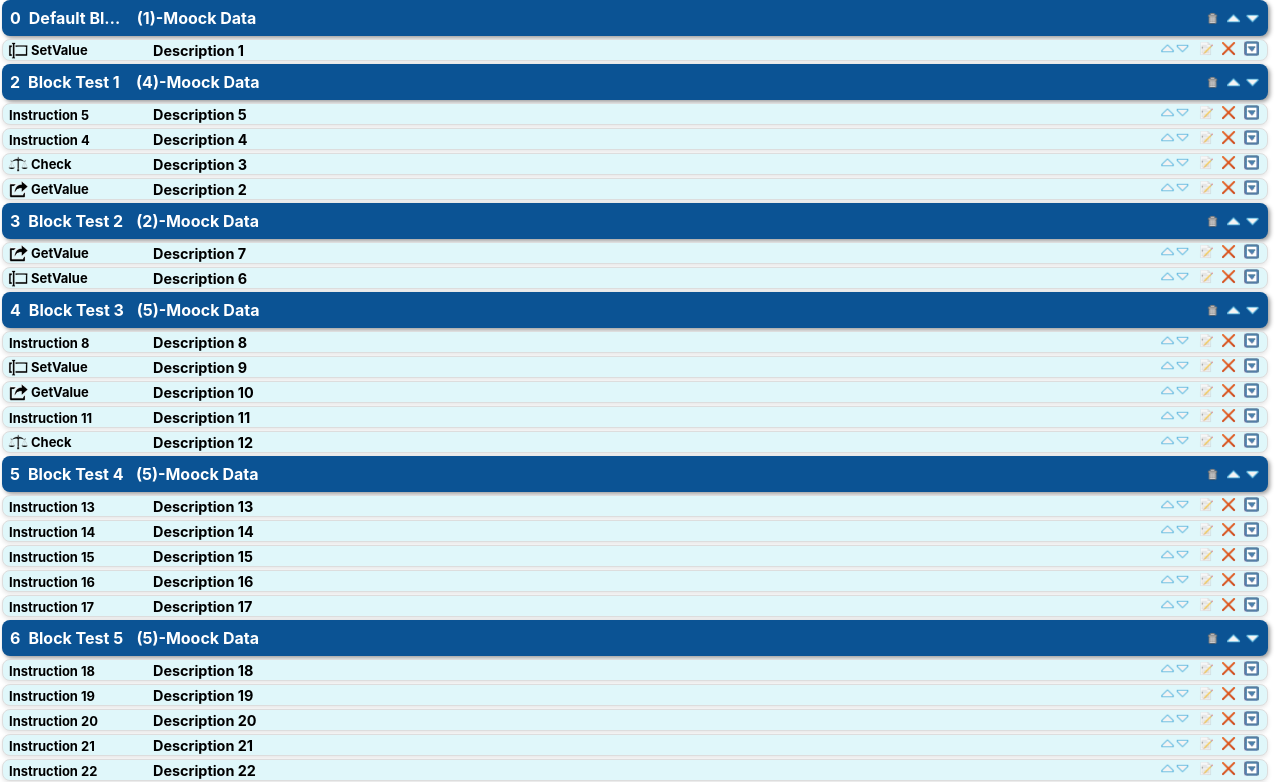
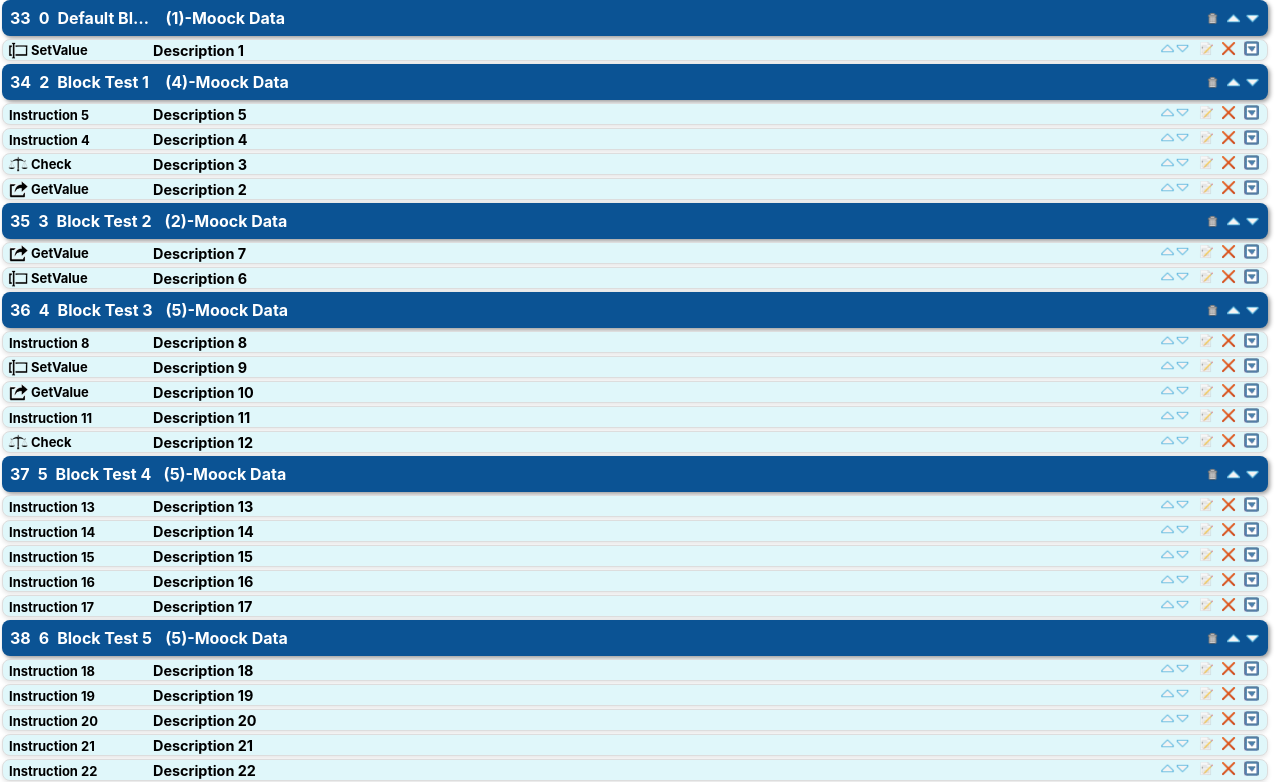
Before and after one commit to OsvaldoMartini/ar-react-ts-grid, a React (Create React App) app: page / in a window 1280 px wide. Shown: the top 782 px of the page. Built offline with nearby package versions, Linux system fonts and the light colour scheme; no server answers.

Commit message:
updartes

```diff
--- a/src/components/GridItem.tsx
+++ b/src/components/GridItem.tsx
@@ -358,7 +358,8 @@ const GridItem: React.FC<GridItemProps> = ({ data }) => {
   const handleSplitComponent = (
     instructionId: number,
     groupedData: { [blockId: string]: { blockName: string; instructions: BlockLoopInstructionLoadDTO[] } },
-    setGroupedData: (data: { [blockId: string]: { blockName: string; instructions: BlockLoopInstructionLoadDTO[] } }) => void
+    setGroupedData: (data: { [blockId: string]: { blockName: string; instructions: BlockLoopInstructionLoadDTO[] } }) => void,
+    instructionsData: BlockLoopInstructionLoadDTO[]
   ) => {
     // Find the block and instruction related to the instructionId
     const blockToSplit = Object.values(groupedData).find((blockData) =>
@@ -387,7 +388,10 @@ const GridItem: React.FC<GridItemProps> = ({ data }) => {
     }
 
     // Create a new block with subsequent instructions, preserving the crescent order
-    const newBlockId = Date.now(); // Generate a unique block ID
+    // Find the maximum blockId from the entire instructionsData
+    const maxBlockId = Math.max(...instructionsData.map(instruction => instruction.blockId));
+    const newBlockId = maxBlockId + 1; // Generate a unique block ID
+
     const newBlockOrderNumber = blockOrderNumber + 1; // Increment the current block's order number by 1
     // Assuming that all instructions in blockToSplit have the same botJobId
     const botJobId = blockToSplit.instructions[0]?.botJobId || null; // Retrieve botJobId from the first instruction
@@ -481,7 +485,7 @@ const GridItem: React.FC<GridItemProps> = ({ data }) => {
       };
 
       const message = {
-        type: 'BLOCKS_SPLITTED',
+        type: 'BLOCKS_SPLITTER',
         details: blockSplitDetails,
       };
 
@@ -696,6 +700,16 @@ const GridItem: React.FC<GridItemProps> = ({ data }) => {
 
   // Function to remove an instruction by its ID and reassign order numbers within each block
   const handleRemoveInstruction = (instructionId: number) => {
+    // Find the blockId associated with the instructionId
+    const instructionToRemove = instructionsData.find(instruction => instruction.id === instructionId);
+
+    // If the instruction is not found, return early
+    if (!instructionToRemove) return;
+
+    const botJobId = instructionToRemove.botJobId; // Get the blockId from the instruction
+    const blockId = instructionToRemove.blockId; // Get the blockId from the instruction
+
+    // Filter out the instruction to remove
     const updatedData = instructionsData.filter(instruction => instruction.id !== instructionId);
     const reassignedData = reassignInstructionOrderNumbersByBlock(updatedData);
     setInstructionsData([...reassignedData]);
@@ -706,6 +720,8 @@ const GridItem: React.FC<GridItemProps> = ({ data }) => {
       const message = {
         type: 'DELETE_INSTRUCTION',
         instructionId: instructionId,
+        botJobId: botJobId, // Include the blockId in the message
+        blockId: blockId, // Include the blockId in the message
       };
 
       // Publish the delete message to the WebSocket server
@@ -714,10 +730,10 @@ const GridItem: React.FC<GridItemProps> = ({ data }) => {
         body: JSON.stringify(message),
       });
 
-      console.log(`Sent delete instruction message for ID: ${instructionId}`);
+      console.log(`Sent delete instruction message for instruction ID: ${instructionId} in block ID: ${blockId}`);
     }
+  };
 
-  };
 
   // Function to remove a block by its blockId and reassign order numbers within each block
   const handleRemoveBlock = (blockId: number) => {
@@ -789,6 +805,7 @@ const GridItem: React.FC<GridItemProps> = ({ data }) => {
           <div key={blockId} className="block">
             {/* Block header with garbage, up, and down buttons */}
             <div className="block-header">
+              <span className="block-id">{blockId}</span>
               <span className="block-order-number">{blockData.instructions[0].blockOrderNumber}</span>
               <span className="block-name">{blockData.blockName}</span>
               <span>
@@ -810,28 +827,23 @@ const GridItem: React.FC<GridItemProps> = ({ data }) => {
               </div>
             </div>
             <div className="instructions-list">
-              {blockData.instructions.map((instruction) => (
+              {blockData.instructions.map((instruction, index) => {
+                const isLastInstruction = index === blockData.instructions.length - 1;
+                const isLastBlock = Number(blockId) === Object.keys(groupedData).length; // Check if this is the last block
+
+                return (
                   <div key={instruction.id} className="instruction-item">
                     <span>{getInstructionTypeElement(instruction)}</span>
                     <span className="instruction-details">{instruction.description}</span>
                     <div className="options-column">
                       <div className="move-buttons">
-                      <img src={upImage} className="move-button"
-                        onClick={() => handleMoveRowUp(instruction.id)}
-                      />
-                      <img
-                        src={downImage}
-                        className="move-button"
-                        onClick={() => handleMoveRowDown(instruction.id)}
-                      />
+                        <img src={upImage} className="move-button" onClick={() => handleMoveRowUp(instruction.id)} />
+                        <img src={downImage} className="move-button" onClick={() => handleMoveRowDown(instruction.id)} />
                         <img src={editImage} className="edit-button" />
-                      <img
-                        src={crossImage}
-                        className="cross-button"
-                        onClick={() => handleRemoveInstruction(instruction.id)}
-                      />
+                        <img src={crossImage} className="cross-button" onClick={() => handleRemoveInstruction(instruction.id)} />
                       </div>
                     </div>
+
                     {/* New column for dropdown menu */}
                     <div className="dropdown-column">
                       <img
@@ -839,21 +851,32 @@ const GridItem: React.FC<GridItemProps> = ({ data }) => {
                         className="dropdown-arrow"
                         onClick={() => handleToggleDropdown(instruction.id)}
                       />
+
                       {/* Dropdown menu that shows/hides when the arrow is clicked */}
                       {openDropdown === instruction.id && (
-                      <div ref={dropdownRef} className="dropdown-menu">
+                        <div
+                          ref={dropdownRef}
+                          className={`dropdown-menu ${isLastBlock ? 'dropdown-above' : ''}`} // Conditional class for last block
+                        >
                           <div onClick={() => handleInsertStepBefore(instruction.id)}>Insert Step Before</div>
                           <div onClick={() => handleInsertStepAfter(instruction.id)}>Insert Step After</div>
-                        <div onClick={() => handleDeleteInstruction(instruction.id)}>Delete</div>
-                        <div onClick={() => handleSplitComponent(instruction.id, groupedData, setGroupedData)}>
+
+                          {/* Conditionally render "Split Component" only if this is not the last instruction */}
+                          {!isLastInstruction && (
+                            <div onClick={() => handleSplitComponent(instruction.id, groupedData, setGroupedData, instructionsData)}>
                               Split Component
                             </div>
+                          )}
+
+                          <div onClick={() => handleDeleteInstruction(instruction.id)}>Delete</div>
                         </div>
                       )}
                     </div>
                   </div>
-              ))}
+                );
+              })}
             </div>
+
           </div>
         ))}
     </div>
--- a/src/components/griditem.scss
+++ b/src/components/griditem.scss
@@ -182,3 +182,9 @@
   background-color: #b2ebf2; /* Light blue background on hover */
   color: #00796b; /* Darker text color on hover */
 }
+
+.dropdown-above {
+  /* When the dropdown is in the last block, show it above */
+  top: auto;    /* Reset the top position */
+  bottom: 25px; /* Position above the clicked element */
+}
--- a/src/components/instructionsMockData.tsx
+++ b/src/components/instructionsMockData.tsx
@@ -24,48 +24,48 @@ export interface UpdatedBlock {
 
 
 const instructionsMockData: BlockLoopInstructionLoadDTO[] = [
-  { botJobId: 11, id: 1, instructionOrderNumber: 1, name: "SetValue", description: "Description 1", blockId: 1, blockOrderNumber: 0, blockName: "Default Block", actions: "SET" },
-  { botJobId: 11, id: 2, instructionOrderNumber: 4, name: "GetValue", description: "Description 2", blockId: 2, blockOrderNumber: 2, blockName: "Block Test 1", actions: "GET" },
-  { botJobId: 11, id: 3, instructionOrderNumber: 3, name: "Check", description: "Description 3", blockId: 2, blockOrderNumber: 2, blockName: "Block Test 1", actions: "CK" },
-  { botJobId: 11, id: 4, instructionOrderNumber: 2, name: "Instruction 4", description: "Description 4", blockId: 2, blockOrderNumber: 2, blockName: "Block Test 1", actions: "click" },
-  { botJobId: 11, id: 5, instructionOrderNumber: 1, name: "Instruction 5", description: "Description 5", blockId: 2, blockOrderNumber: 2, blockName: "Block Test 1", actions: "click" },
-  { botJobId: 11, id: 6, instructionOrderNumber: 2, name: "SetValue", description: "Description 6", blockId: 3, blockOrderNumber: 3, blockName: "Block Test 2", actions: "SET" },
-  { botJobId: 11, id: 7, instructionOrderNumber: 1, name: "GetValue", description: "Description 7", blockId: 3, blockOrderNumber: 3, blockName: "Block Test 2", actions: "GET" },
+  { botJobId: 11, id: 1, instructionOrderNumber: 1, name: "SetValue", description: "Description 1", blockId: 33, blockOrderNumber: 0, blockName: "Default Block", actions: "SET" },
+  { botJobId: 11, id: 2, instructionOrderNumber: 4, name: "GetValue", description: "Description 2", blockId: 34, blockOrderNumber: 2, blockName: "Block Test 1", actions: "GET" },
+  { botJobId: 11, id: 3, instructionOrderNumber: 3, name: "Check", description: "Description 3", blockId: 34, blockOrderNumber: 2, blockName: "Block Test 1", actions: "CK" },
+  { botJobId: 11, id: 4, instructionOrderNumber: 2, name: "Instruction 4", description: "Description 4", blockId: 34, blockOrderNumber: 2, blockName: "Block Test 1", actions: "click" },
+  { botJobId: 11, id: 5, instructionOrderNumber: 1, name: "Instruction 5", description: "Description 5", blockId: 34, blockOrderNumber: 2, blockName: "Block Test 1", actions: "click" },
+  { botJobId: 11, id: 6, instructionOrderNumber: 2, name: "SetValue", description: "Description 6", blockId: 35, blockOrderNumber: 3, blockName: "Block Test 2", actions: "SET" },
+  { botJobId: 11, id: 7, instructionOrderNumber: 1, name: "GetValue", description: "Description 7", blockId: 35, blockOrderNumber: 3, blockName: "Block Test 2", actions: "GET" },
 
   // Block 3
-  { botJobId: 11, id: 8, instructionOrderNumber: 1, name: "Instruction 8", description: "Description 8", blockId: 4, blockOrderNumber: 4, blockName: "Block Test 3", actions: "click" },
-  { botJobId: 11, id: 9, instructionOrderNumber: 2, name: "SetValue", description: "Description 9", blockId: 4, blockOrderNumber: 4, blockName: "Block Test 3", actions: "SET" },
-  { botJobId: 11, id: 10, instructionOrderNumber: 3, name: "GetValue", description: "Description 10", blockId: 4, blockOrderNumber: 4, blockName: "Block Test 3", actions: "GET" },
-  { botJobId: 11, id: 11, instructionOrderNumber: 4, name: "Instruction 11", description: "Description 11", blockId: 4, blockOrderNumber: 4, blockName: "Block Test 3", actions: "click" },
-  { botJobId: 11, id: 12, instructionOrderNumber: 5, name: "Check", description: "Description 12", blockId: 4, blockOrderNumber: 4, blockName: "Block Test 3", actions: "CK" },
+  { botJobId: 11, id: 8, instructionOrderNumber: 1, name: "Instruction 8", description: "Description 8", blockId: 36, blockOrderNumber: 4, blockName: "Block Test 3", actions: "click" },
+  { botJobId: 11, id: 9, instructionOrderNumber: 2, name: "SetValue", description: "Description 9", blockId: 36, blockOrderNumber: 4, blockName: "Block Test 3", actions: "SET" },
+  { botJobId: 11, id: 10, instructionOrderNumber: 3, name: "GetValue", description: "Description 10", blockId: 36, blockOrderNumber: 4, blockName: "Block Test 3", actions: "GET" },
+  { botJobId: 11, id: 11, instructionOrderNumber: 4, name: "Instruction 11", description: "Description 11", blockId: 36, blockOrderNumber: 4, blockName: "Block Test 3", actions: "click" },
+  { botJobId: 11, id: 12, instructionOrderNumber: 5, name: "Check", description: "Description 12", blockId: 36, blockOrderNumber: 4, blockName: "Block Test 3", actions: "CK" },
 
   // Block 4
-  { botJobId: 11, id: 13, instructionOrderNumber: 1, name: "Instruction 13", description: "Description 13", blockId: 5, blockOrderNumber: 5, blockName: "Block Test 4", actions: "click" },
-  { botJobId: 11, id: 14, instructionOrderNumber: 2, name: "Instruction 14", description: "Description 14", blockId: 5, blockOrderNumber: 5, blockName: "Block Test 4", actions: "click" },
-  { botJobId: 11, id: 15, instructionOrderNumber: 3, name: "Instruction 15", description: "Description 15", blockId: 5, blockOrderNumber: 5, blockName: "Block Test 4", actions: "click" },
-  { botJobId: 11, id: 16, instructionOrderNumber: 4, name: "Instruction 16", description: "Description 16", blockId: 5, blockOrderNumber: 5, blockName: "Block Test 4", actions: "click" },
-  { botJobId: 11, id: 17, instructionOrderNumber: 5, name: "Instruction 17", description: "Description 17", blockId: 5, blockOrderNumber: 5, blockName: "Block Test 4", actions: "click" },
+  { botJobId: 11, id: 13, instructionOrderNumber: 1, name: "Instruction 13", description: "Description 13", blockId: 37, blockOrderNumber: 5, blockName: "Block Test 4", actions: "click" },
+  { botJobId: 11, id: 14, instructionOrderNumber: 2, name: "Instruction 14", description: "Description 14", blockId: 37, blockOrderNumber: 5, blockName: "Block Test 4", actions: "click" },
+  { botJobId: 11, id: 15, instructionOrderNumber: 3, name: "Instruction 15", description: "Description 15", blockId: 37, blockOrderNumber: 5, blockName: "Block Test 4", actions: "click" },
+  { botJobId: 11, id: 16, instructionOrderNumber: 4, name: "Instruction 16", description: "Description 16", blockId: 37, blockOrderNumber: 5, blockName: "Block Test 4", actions: "click" },
+  { botJobId: 11, id: 17, instructionOrderNumber: 5, name: "Instruction 17", description: "Description 17", blockId: 37, blockOrderNumber: 5, blockName: "Block Test 4", actions: "click" },
 
   // Block 5
-  { botJobId: 11, id: 18, instructionOrderNumber: 1, name: "Instruction 18", description: "Description 18", blockId: 6, blockOrderNumber: 6, blockName: "Block Test 5", actions: "click" },
-  { botJobId: 11, id: 19, instructionOrderNumber: 2, name: "Instruction 19", description: "Description 19", blockId: 6, blockOrderNumber: 6, blockName: "Block Test 5", actions: "click" },
-  { botJobId: 11, id: 20, instructionOrderNumber: 3, name: "Instruction 20", description: "Description 20", blockId: 6, blockOrderNumber: 6, blockName: "Block Test 5", actions: "click" },
-  { botJobId: 11, id: 21, instructionOrderNumber: 4, name: "Instruction 21", description: "Description 21", blockId: 6, blockOrderNumber: 6, blockName: "Block Test 5", actions: "click" },
-  { botJobId: 11, id: 22, instructionOrderNumber: 5, name: "Instruction 22", description: "Description 22", blockId: 6, blockOrderNumber: 6, blockName: "Block Test 5", actions: "click" },
+  { botJobId: 11, id: 18, instructionOrderNumber: 1, name: "Instruction 18", description: "Description 18", blockId: 38, blockOrderNumber: 6, blockName: "Block Test 5", actions: "click" },
+  { botJobId: 11, id: 19, instructionOrderNumber: 2, name: "Instruction 19", description: "Description 19", blockId: 38, blockOrderNumber: 6, blockName: "Block Test 5", actions: "click" },
+  { botJobId: 11, id: 20, instructionOrderNumber: 3, name: "Instruction 20", description: "Description 20", blockId: 38, blockOrderNumber: 6, blockName: "Block Test 5", actions: "click" },
+  { botJobId: 11, id: 21, instructionOrderNumber: 4, name: "Instruction 21", description: "Description 21", blockId: 38, blockOrderNumber: 6, blockName: "Block Test 5", actions: "click" },
+  { botJobId: 11, id: 22, instructionOrderNumber: 5, name: "Instruction 22", description: "Description 22", blockId: 38, blockOrderNumber: 6, blockName: "Block Test 5", actions: "click" },
 
   // Block 6
-  { botJobId: 11, id: 23, instructionOrderNumber: 1, name: "Instruction 23", description: "Description 23", blockId: 7, blockOrderNumber: 7, blockName: "Block Test 6", actions: "click" },
-  { botJobId: 11, id: 24, instructionOrderNumber: 2, name: "Instruction 24", description: "Description 24", blockId: 7, blockOrderNumber: 7, blockName: "Block Test 6", actions: "click" },
-  { botJobId: 11, id: 25, instructionOrderNumber: 3, name: "Instruction 25", description: "Description 25", blockId: 7, blockOrderNumber: 7, blockName: "Block Test 6", actions: "click" },
-  { botJobId: 11, id: 26, instructionOrderNumber: 4, name: "Instruction 26", description: "Description 26", blockId: 7, blockOrderNumber: 7, blockName: "Block Test 6", actions: "click" },
-  { botJobId: 11, id: 27, instructionOrderNumber: 5, name: "Instruction 27", description: "Description 27", blockId: 7, blockOrderNumber: 7, blockName: "Block Test 6", actions: "click" },
+  { botJobId: 11, id: 23, instructionOrderNumber: 1, name: "Instruction 23", description: "Description 23", blockId: 39, blockOrderNumber: 7, blockName: "Block Test 6", actions: "click" },
+  { botJobId: 11, id: 24, instructionOrderNumber: 2, name: "Instruction 24", description: "Description 24", blockId: 39, blockOrderNumber: 7, blockName: "Block Test 6", actions: "click" },
+  { botJobId: 11, id: 25, instructionOrderNumber: 3, name: "Instruction 25", description: "Description 25", blockId: 39, blockOrderNumber: 7, blockName: "Block Test 6", actions: "click" },
+  { botJobId: 11, id: 26, instructionOrderNumber: 4, name: "Instruction 26", description: "Description 26", blockId: 39, blockOrderNumber: 7, blockName: "Block Test 6", actions: "click" },
+  { botJobId: 11, id: 27, instructionOrderNumber: 5, name: "Instruction 27", description: "Description 27", blockId: 39, blockOrderNumber: 7, blockName: "Block Test 6", actions: "click" },
 
   // Block 7
-  { botJobId: 11, id: 28, instructionOrderNumber: 1, name: "Instruction 28", description: "Description 28", blockId: 8, blockOrderNumber: 8, blockName: "Block Test 7", actions: "click" },
-  { botJobId: 11, id: 29, instructionOrderNumber: 2, name: "Instruction 29", description: "Description 29", blockId: 8, blockOrderNumber: 8, blockName: "Block Test 7", actions: "click" },
-  { botJobId: 11, id: 30, instructionOrderNumber: 3, name: "Instruction 30", description: "Description 30", blockId: 8, blockOrderNumber: 8, blockName: "Block Test 7", actions: "click" },
-  { botJobId: 11, id: 31, instructionOrderNumber: 4, name: "Instruction 31", description: "Description 31", blockId: 8, blockOrderNumber: 8, blockName: "Block Test 7", actions: "click" },
-  { botJobId: 11, id: 32, instructionOrderNumber: 5, name: "Instruction 32", description: "Description 32", blockId: 8, blockOrderNumber: 8, blockName: "Block Test 7", actions: "click" }
+  { botJobId: 11, id: 28, instructionOrderNumber: 1, name: "Instruction 28", description: "Description 28", blockId: 40, blockOrderNumber: 8, blockName: "Block Test 7", actions: "click" },
+  { botJobId: 11, id: 29, instructionOrderNumber: 2, name: "Instruction 29", description: "Description 29", blockId: 40, blockOrderNumber: 8, blockName: "Block Test 7", actions: "click" },
+  { botJobId: 11, id: 30, instructionOrderNumber: 3, name: "Instruction 30", description: "Description 30", blockId: 40, blockOrderNumber: 8, blockName: "Block Test 7", actions: "click" },
+  { botJobId: 11, id: 31, instructionOrderNumber: 4, name: "Instruction 31", description: "Description 31", blockId: 40, blockOrderNumber: 8, blockName: "Block Test 7", actions: "click" },
+  { botJobId: 11, id: 32, instructionOrderNumber: 5, name: "Instruction 32", description: "Description 32", blockId: 40, blockOrderNumber: 8, blockName: "Block Test 7", actions: "click" }
 ];
 
 export default instructionsMockData;
```
Lines whose indentation alone changed are shown as unchanged.
